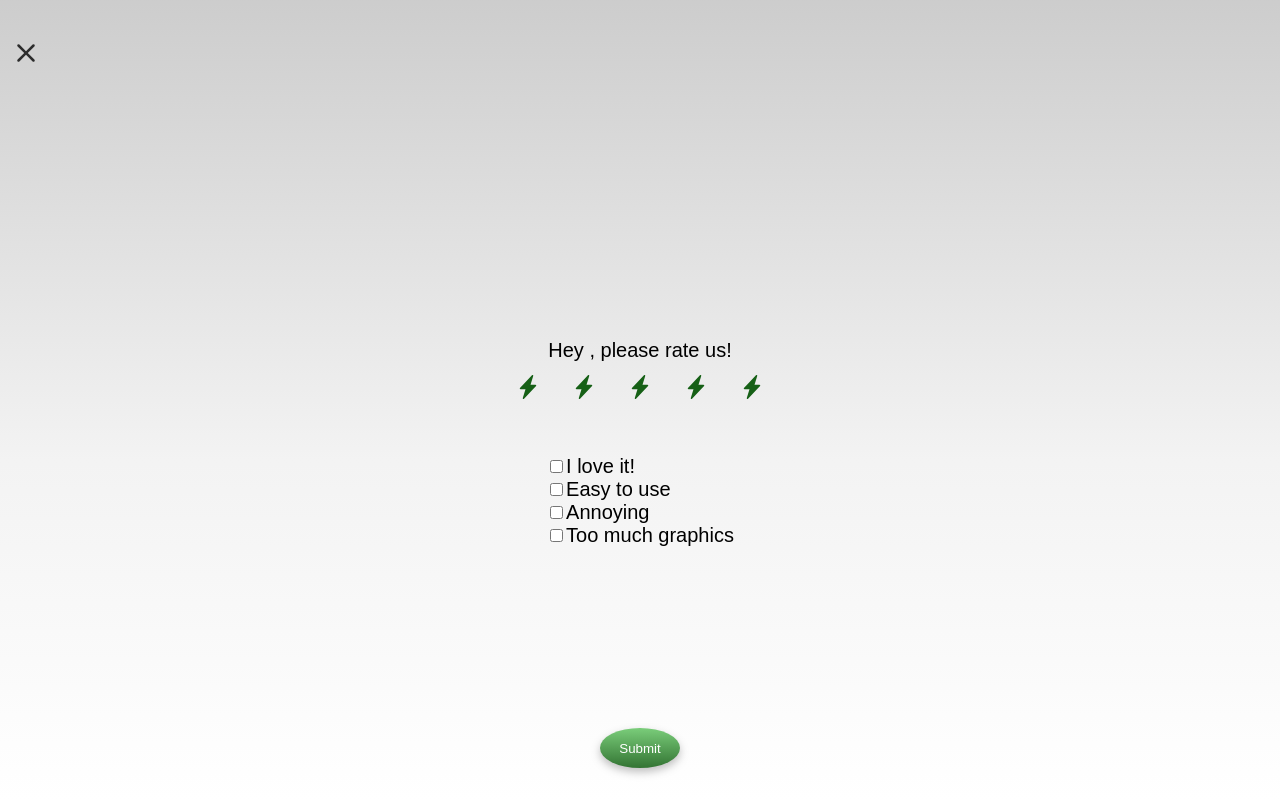
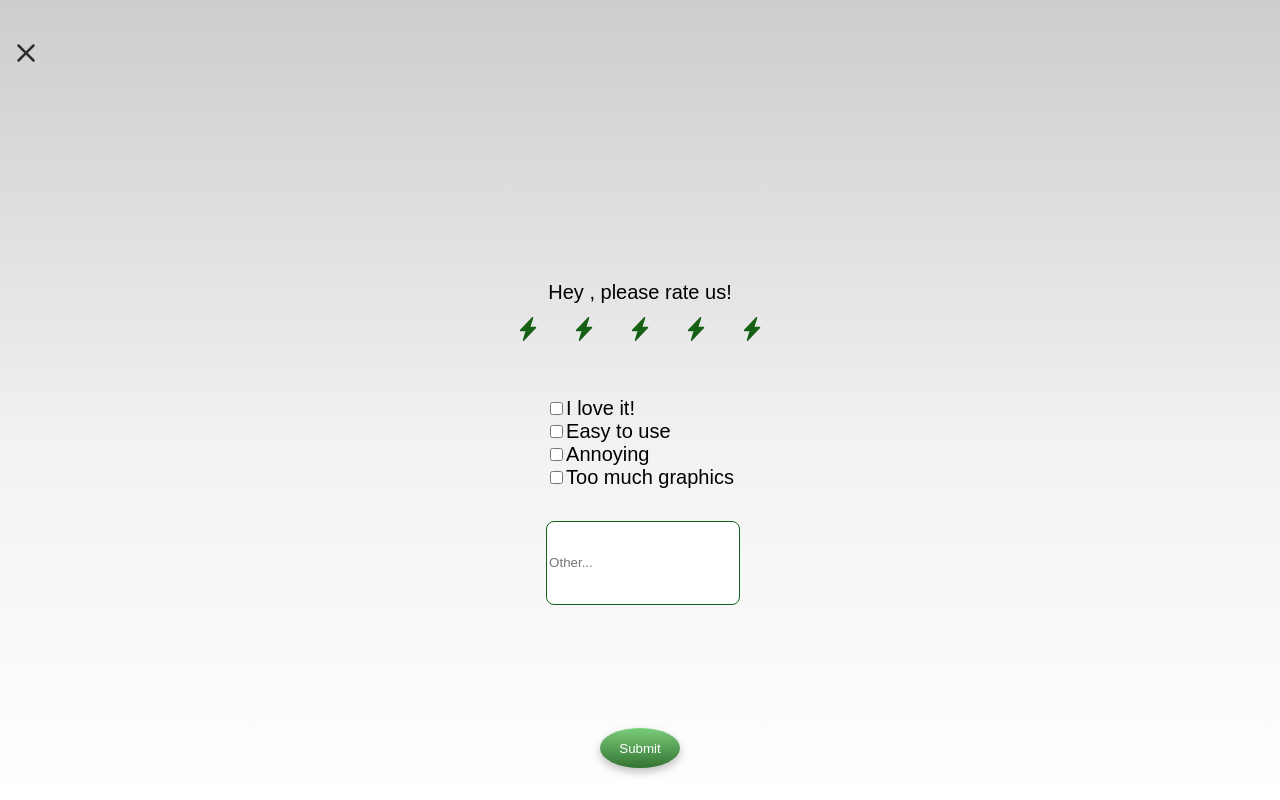
Before and after one commit to oltyx/design-project, a React (Create React App) app: page /feedback in a window 1280 px wide. Built offline with nearby package versions, Linux system fonts and the light colour scheme; a web font is replaced by a local one.

Commit message:
added text are

```diff
--- a/src/components/pages/Feedback.tsx
+++ b/src/components/pages/Feedback.tsx
@@ -47,7 +47,7 @@ export default function Feedback(props: FeedbackProps) {
                                 <Label className={"responsiveText"}>Hey {props.user?.name}, please rate us!</Label>
                                 <Rating></Rating>
                             </FormGroup>
-                            <FormGroup>
+                            <FormGroup className={"flexbox"}>
                                 <Comments/>
                             </FormGroup>
                     </Form>
--- a/src/components/styled/Checkbox.tsx
+++ b/src/components/styled/Checkbox.tsx
@@ -10,6 +10,8 @@ type CheckboxProps = {
     name: string,
     text?: string,
 }
+
+
 export const Checkbox= ({name, text, ...props}: CheckboxProps) => {
     const context = useFormContext();
     return(
--- a/src/components/styled/TextField.tsx
+++ b/src/components/styled/TextField.tsx
@@ -1,6 +1,33 @@
 import React from 'react';
+import { Controller, useFormContext } from 'react-hook-form';
+import { Container, Row, Col, Input, Label } from 'reactstrap';
 
-// Text field feedback
-export default function TextField() {
-    return(<></>);
+
+type TextFieldProps = {
+    name: string,
 }
+
+
+export default function TextField({name, ...props}: TextFieldProps) {
+    const context = useFormContext();
+    return(
+        <Controller
+        control={context.control}
+        name={name}
+        render={({ field: { onChange, onBlur, value, ref } }) => (
+            <Label check className={"responsiveText"}>
+                <Input
+                    className={"feedbackTextField"}
+                    type={"text"}
+                    ref={ref}
+                    onChange={onChange}
+                    onBlur={onBlur}
+                    name={name}
+                    value={value}
+                    placeholder={"Other..."}
+                    {...props} />
+            </Label>
+        )}
+        ></Controller>
+    );
+}
--- a/src/components/widgets/Comments.tsx
+++ b/src/components/widgets/Comments.tsx
@@ -1,5 +1,5 @@
-import React from 'react';
-import { Container, Row, Col, Button, Form, FormGroup, ButtonGroup, Input, Label } from 'reactstrap';
+import React, { useState } from 'react';
+import { Container, Row, Col, Input } from 'reactstrap';
 
 import '../../styles/feedback.scss';
 import TextField from '../styled/TextField';
@@ -7,22 +7,35 @@ import { Checkbox } from '../styled/Checkbox';
 
 
 export default function Comments() {
+    const [canCheck, setCanCheck] = useState(true);
+
     return(
         <Container className="commentsContainer">
-            <Row className="commentsRow">
-                <Col className="commentsCol">
+            <Row>
+                <Col>
                     <Checkbox name={"option1"} text={"I love it!"}></Checkbox>
+                </Col>
+            </Row>
+            <Row>
+                <Col>
                     <Checkbox name={"option2"} text={"Easy to use"}></Checkbox>
+                </Col>
+            </Row>
+            <Row>
+                <Col>
                     <Checkbox name={"option3"} text={"Annoying"}></Checkbox>
+                </Col>
+            </Row>
+            <Row>
+                <Col>
                     <Checkbox name={"option4"} text={"Too much graphics"}></Checkbox>
                 </Col>
             </Row>
             <Row>
                 <Col>
-                    <TextField/>
+                    <TextField name={"optional"}/>
                 </Col>
             </Row>
-
         </Container>
     );
 }
--- a/src/styles/feedback.scss
+++ b/src/styles/feedback.scss
@@ -37,15 +37,22 @@
     .commentsContainer {
         display: flex;
         flex-direction: column;
-        justify-content: space-around;
+        justify-content: space-between;
+        height: 100%;
 
-        .commentsRow {
+        .feedbackTextField {
+            width: 100%;
+            height: 5rem;
+            border-radius: 0.5rem;
+            border: $feedback_border_color;
+            margin-top: 2rem;
+        }
 
-            .commentsCol {
-                display: flex;
-                flex-direction: column;
-            }
-        }
+        // .commentsCol {
+        //     display: flex;
+        //     flex-direction: column;
+        //     justify-content: space-between;
+        // }
     }
 
     .exitButton {
@@ -64,6 +71,7 @@
     flex-direction: column;
 }
 
+
 .responsiveText {
     font-size: 2.5vh;
 }
```
